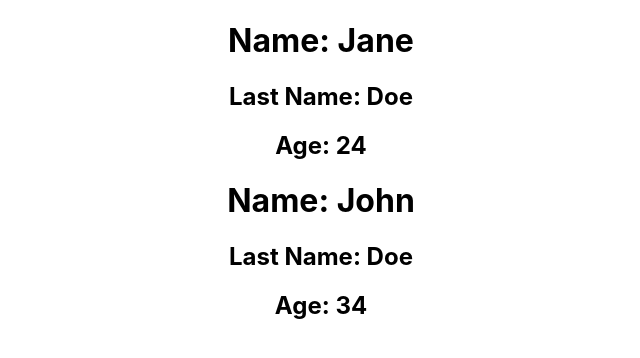
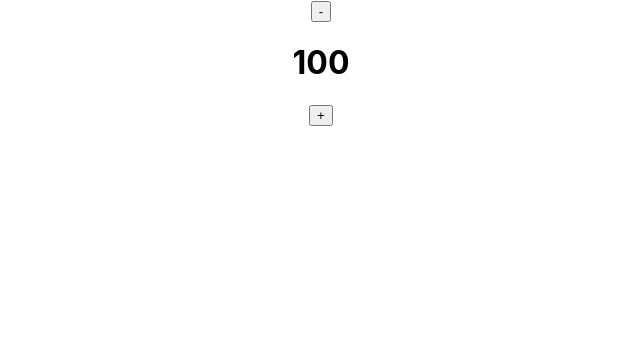
Before and after one commit to qiewi/React-Project, a React (Create React App) app: page / in a window 1280 px wide. Shown: the top 358 px of the page, without its empty margins (319-959 px from the left). Built offline with nearby package versions, Linux system fonts and the light colour scheme.

Commit message:
use effect

```diff
--- a/src/App.js
+++ b/src/App.js
@@ -1,23 +1,18 @@
+import { useState, useEffect } from 'react';
 import './App.css';
 
-const Person = (props) => {
-  return (
-    <>
-    <h1>Name: {props.name}</h1>
-    <h2>Last Name: {props.lastName}</h2>
-    <h2>Age: {props.age}</h2>
-    </>
+const App = () => {
+  const [counter, setCounter] = useState(0);
 
-  )
-}
-
-const App = () => {
-  const isUserLoggedIn = true;
+  useEffect(() => {
+    setCounter(100);
+  }, [counter]);
 
   return (
     <div className="App">
-        <Person name={'Jane'} lastName={'Doe'} age = {'24'}/>
-        <Person name={'John'} lastName={'Doe'} age = {10+24}/>
+        <button onClick={() => setCounter((prevCount) => prevCount - 1)}>-</button>
+        <h1>{counter}</h1>
+        <button onClick={() => setCounter((prevCount) => prevCount + 1)}>+</button>
     </div>
   );
 }
```
